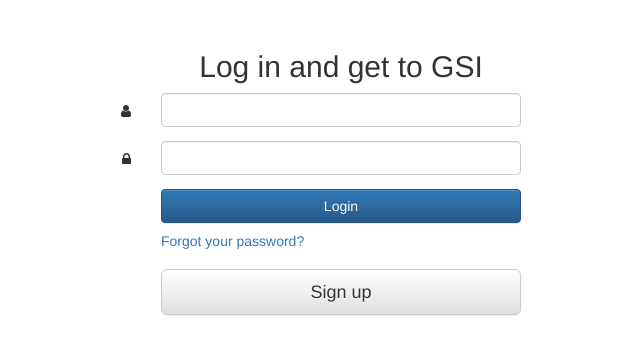
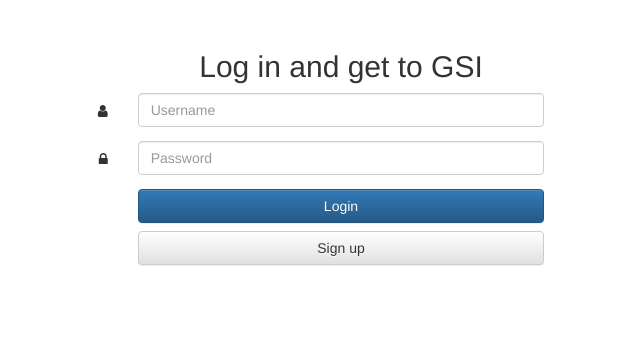
Before and after one commit to BakanovKirill/GSI, a Django app: template src/templates/registration/login.html in a window 1280 px wide. Shown: the top 355 px of the page, without its empty margins (299-939 px from the left). Run offline with Django 3.2, Linux system fonts and the light colour scheme; the template is opened without the code that fills it, so the values that code supplies are empty; parts of the project's set-up code (start-up, migrations or seed data) failed here and were passed over; some libraries are stand-ins or nearby versions.

Commit message:
added form for registration

```diff
--- a/src/gsi/urls.py
+++ b/src/gsi/urls.py
@@ -35,7 +35,7 @@
 
     # auth
     url(r'^logout/$', auth_views.logout, kwargs={'next_page': 'index'}, name='auth_logout'),
-    url(r'^register/complete/$', RedirectView.as_view(pattern_name='home'), name='registration_complete'),
+    url(r'^register/complete/$', RedirectView.as_view(pattern_name='index'), name='registration_complete'),
     url(r'^', include('registration.backends.simple.urls', namespace='users')),
 
     # api
--- a/src/static/css/main.css
+++ b/src/static/css/main.css
@@ -18,12 +18,18 @@
     margin-top: 50px;
 }
 
-.btn-block {
+.btn-block-100 {
     padding-left: 0;
     padding-right: 0;
     width: 100%;
 }
 
+.btn-block-50 {
+    padding-left: 0;
+    padding-right: 0;
+    width: 50%;
+}
+
 .red-color {
     color: red;
 }
--- a/src/templates/base.html
+++ b/src/templates/base.html
@@ -26,15 +26,20 @@
     <link rel="stylesheet" href="{% static "css/main.css" %}" type="text/css" />
 </head>
 <body>
-    {% block status_message %}{% endblock status_message %}
-
     <!-- Start Container -->
     <div class="container">
+        <div class="row"
+            <div class="col-md-12">
+                {% block status_message %}{% endblock status_message %}
+            </div>
+        </div>
+
         <div class="row">
             <div class="col-md-12">
                 <h2 class="center top-50">{% block title %}{% endblock title %}</h2>
             </div>
         </div>
+
         <div class="row">
             <div class="col-md-12">
                 {% block content %}{% endblock content %}
--- a/src/templates/registration/login.html
+++ b/src/templates/registration/login.html
@@ -11,7 +11,7 @@
             {% endif %}
         </div>
     {% endif %}
-{% endblock %}
+{% endblock status_message %}
 
 {% block title %}Log in and get to GSI{% endblock title %}
 
@@ -22,33 +22,38 @@
 
         <div class="row">
             <div class="col-md-3 col-md-offset-1 form-group right top-15">
-                <label for="login" placeholder="Username"><i class="fa fa-envelope-o fa-user"></i></label>
+                <label for="login"><i class="fa fa-user"></i></label>
             </div>
             <div class="col-md-4">
-                <input type="text" class="form-control" id="login" value="" name="username" />
+                <input type="text" class="form-control" id="login"
+                       value="" name="username" placeholder="Username" />
                 <span class="help-block red-color">{{ form.errors.username.as_data.0.0 }}</span>
             </div>
         </div>
 
         <div class="row">
             <div class="col-md-3 col-md-offset-1 form-group right top-15">
-                <label for="password"><i class="fa fa-envelope-o fa-lock"></i></label>
+                <label for="password"><i class="fa fa-lock"></i></label>
             </div>
             <div class="col-md-4">
-                <input type="password" class="form-control" id="password" value="" name="password" />
+                <input type="password" class="form-control" id="password"
+                       value="" name="password" placeholder="Password" />
                 <span class="help-block red-color">{{ form.errors.password.as_data.0.0 }}</span>
             </div>
         </div>
 
         <div class="row">
             <div class="col-md-4 col-md-offset-4">
-                <button type="submit" class="btn btn-primary btn-block">Login</button>
+                <button type="submit" class="btn btn-primary btn-block-100">Login</button>
             </div>
+            <!--<div class="col-md-4 col-md-offset-4">-->
+                <!--<p class="top-15"><a href="#">Forgot your password?</a></p>-->
+            <!--</div>-->
             <div class="col-md-4 col-md-offset-4">
-                <p class="top-15"><a href="#">Forgot your password?</a></p>
-            </div>
-            <div class="col-md-4 col-md-offset-4">
-                <a href="#" class="btn btn-default btn-lg top-15 btn-block" role="button">Sign up</a>
+                <a href="{% url 'users:registration_register' %}"
+                   class="btn btn-default top-15 btn-block-100" role="button">
+                    Sign up
+                </a>
             </div>
         </div>
     </form>
```
Also changed, not shown: src/templates/registration/registration_form.html (added, +75 -0 lines).
